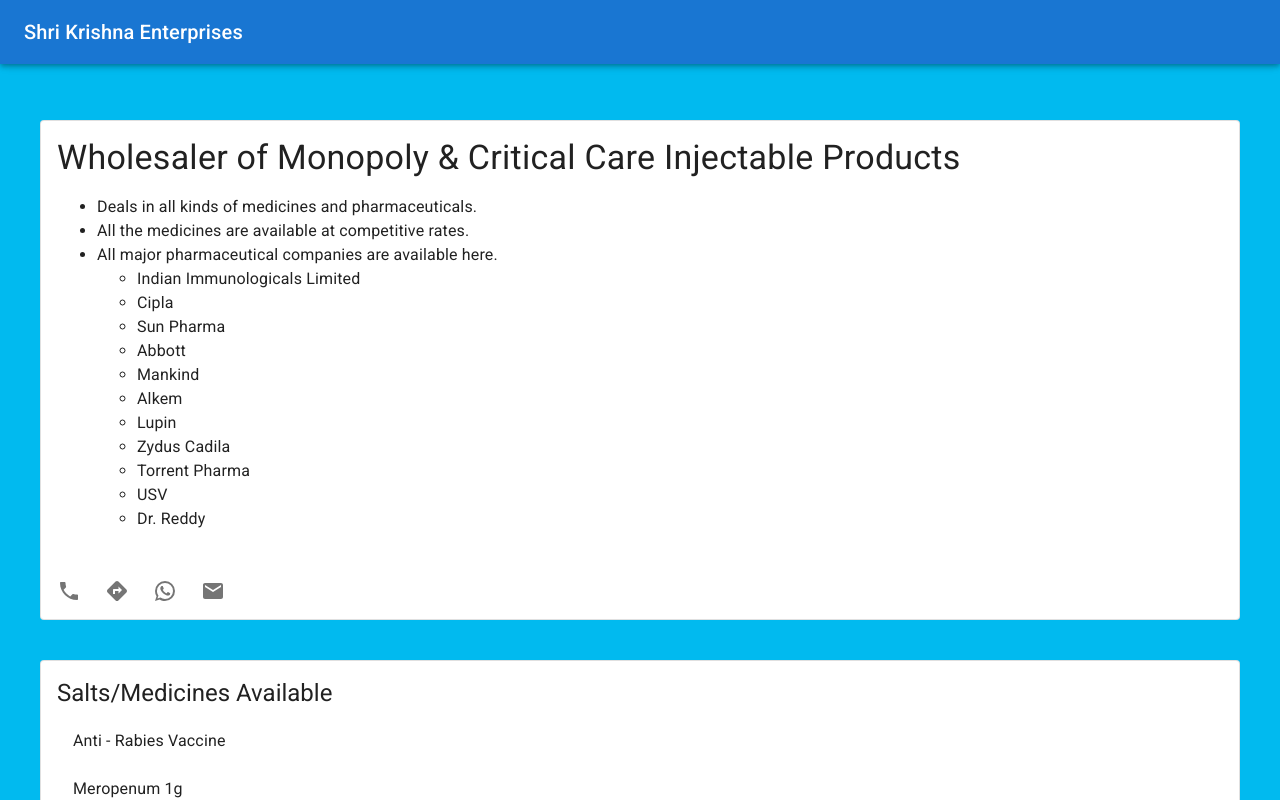
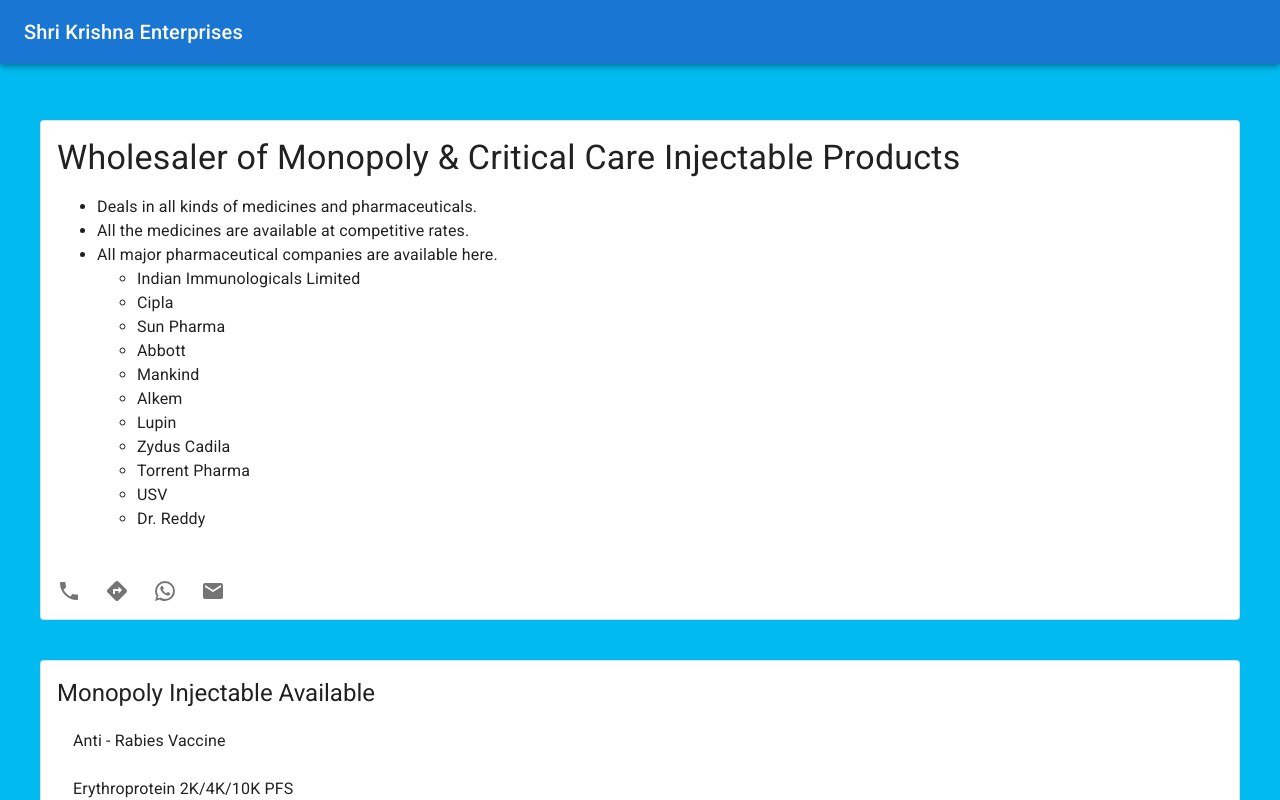
Before and after one commit to thegeek13242/Shri-Krishna-Enterprises, a React (Create React App) app: page / in a window 1280 px wide. Shown: the top 800 px of the page. Built offline with nearby package versions, Linux system fonts and the light colour scheme.

Commit message:
Client Updates

```diff
--- a/src/App.js
+++ b/src/App.js
@@ -34,9 +34,12 @@
 const Location = "https://goo.gl/maps/X47kCtxLbFeNnRYu7";
 const WALink = "https://wa.me/+918077835822";
 const Email = "mailto:shkrishent@gmail.com";
+const saltCardHead = "Monopoly Injectable Available";
+const enqCardHead = "Product Enquiry";
 
 const salts = [
   "Anti - Rabies Vaccine",
+  "Erythroprotein 2K/4K/10K PFS",
   "Meropenum 1g",
   "Pipercilin + Tazobactum 4.5g/2.25g",
   "Ceftrixzone 1g + Sulbactum 500mg",
@@ -79,7 +82,7 @@
   <React.Fragment>
     <CardContent>
         <Typography variant="h5" component="div">
-          Salts/Medicines Available
+          {saltCardHead}
         </Typography>
     <Box
       sx={{
@@ -244,7 +247,7 @@
     >
       <CardContent>
         <Typography variant="h5" component="div">
-          Product Enquiry
+          {enqCardHead}
         </Typography>
         <br />
         <Typography variant="body1">
```
